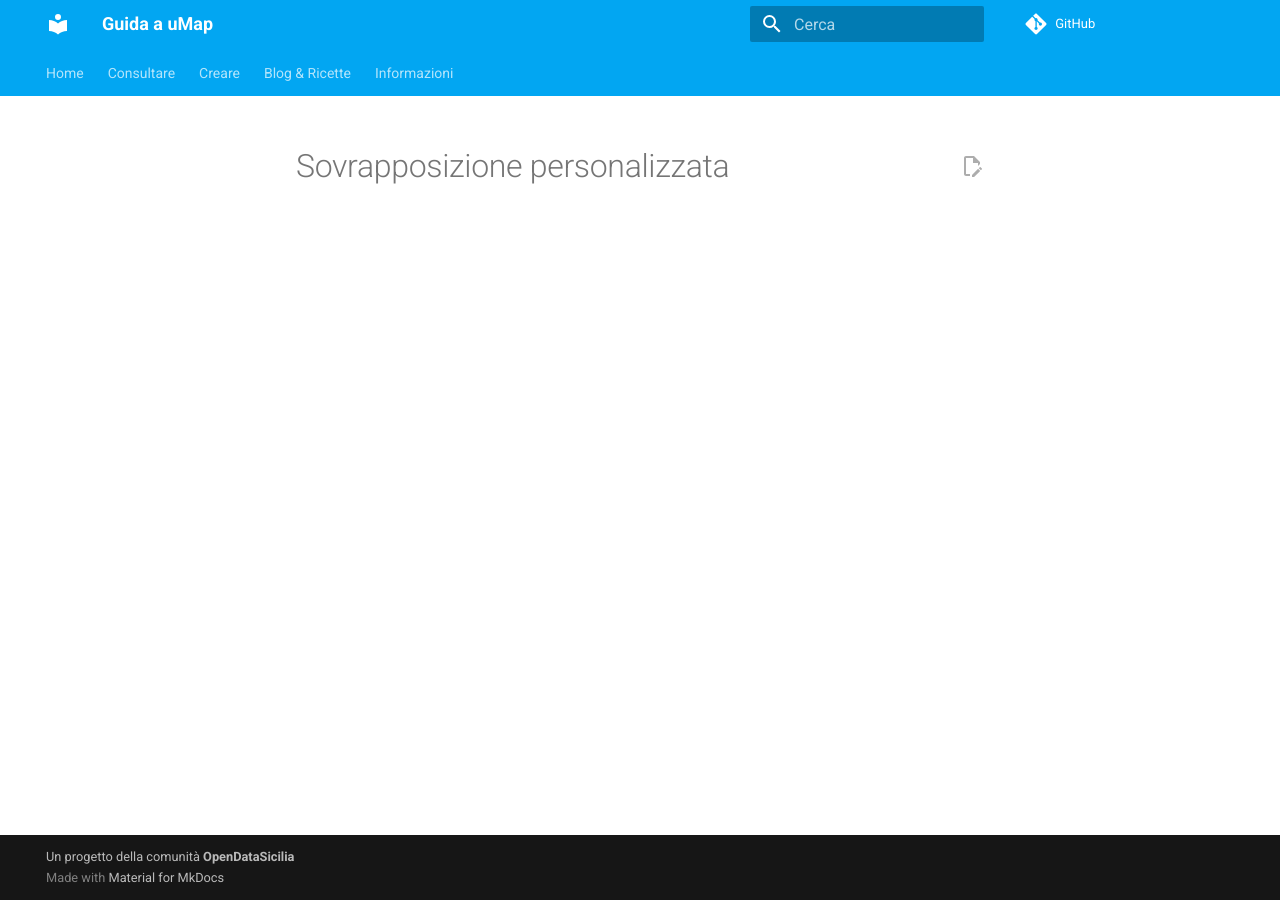
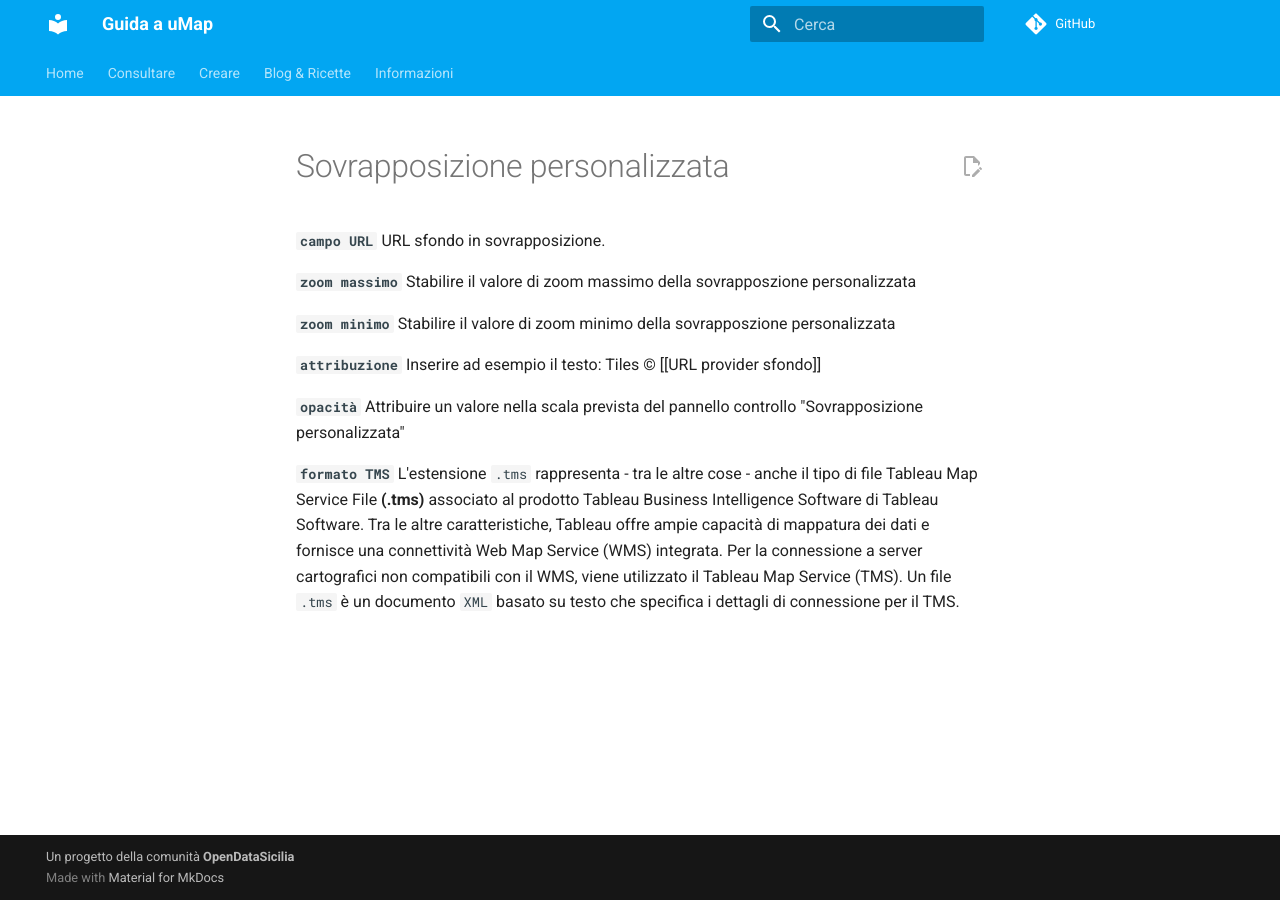
Before and after one commit to opendatasicilia/guida-umap, an MkDocs documentation site: the page built from docs/creare/sovrapposizione-personalizzata.md, in a window 1280 px wide. Built offline with MkDocs 1.6.1 and Material for MkDocs 9.7.7, drawn with Linux system fonts in a browser that asks for light colours; comment, search, counter and statistics services are not loaded.

Commit message:
Update sovrapposizione-personalizzata.md

```diff
--- a/docs/creare/sovrapposizione-personalizzata.md
+++ b/docs/creare/sovrapposizione-personalizzata.md
@@ -1 +1,19 @@
 # Sovrapposizione personalizzata
+
+**`campo URL`**
+URL sfondo in sovrapposizione.
+
+**`zoom massimo`**
+Stabilire il valore di zoom massimo della sovrapposzione personalizzata
+
+**`zoom minimo`**
+Stabilire il valore di zoom minimo della sovrapposzione personalizzata
+
+**`attribuzione`**
+Inserire ad esempio il testo: Tiles © [[URL provider sfondo]]
+
+**`opacità`**
+Attribuire un valore nella scala prevista del pannello controllo "Sovrapposizione personalizzata"
+
+**`formato TMS`**
+L'estensione `.tms` rappresenta - tra le altre cose - anche il tipo di file Tableau Map Service File **(.tms)** associato al prodotto Tableau Business Intelligence Software di Tableau Software. Tra le altre caratteristiche, Tableau offre ampie capacità di mappatura dei dati e fornisce una connettività Web Map Service (WMS) integrata. Per la connessione a server cartografici non compatibili con il WMS, viene utilizzato il Tableau Map Service (TMS). Un file `.tms` è un documento `XML` basato su testo che specifica i dettagli di connessione per il TMS.
```
